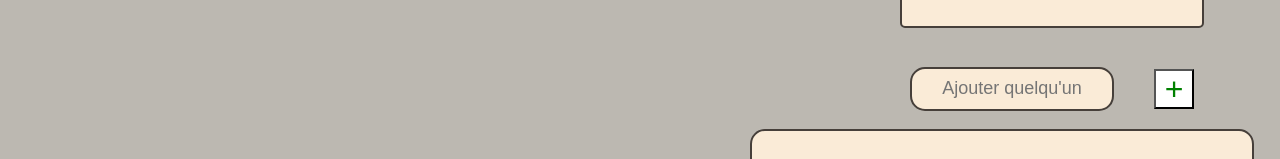
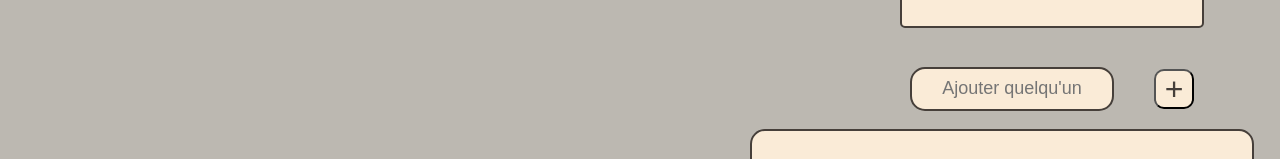
Before and after one commit to Simoncastagne42/PlaceMyClass, a plain HTML site: page main.html in a window 1280 px wide. Shown: the part 662-821 px from the top of the page. Drawn offline with Linux system fonts and the light colour scheme.

Commit message:
DONE: Aleatoire

```diff
--- a/style.css
+++ b/style.css
@@ -76,9 +76,10 @@ color: white;
 #add {
     height: 40px;
     width: 40px;
-    background-color: white;
-    color: green;
+    background-color: antiquewhite;
+    color: #463f3a;
     font-size: xx-large;
+    border-radius: 10px;
 
   }
 
```
